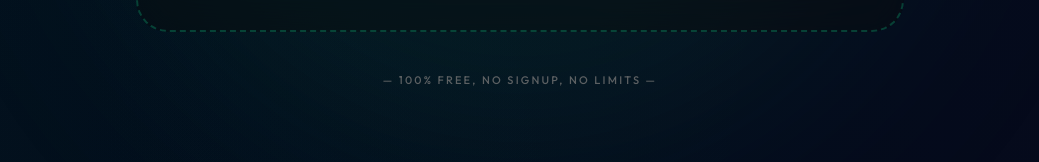
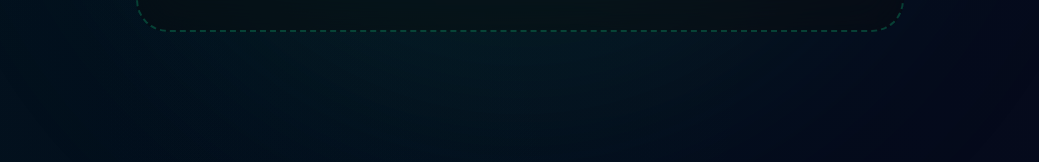
Before and after one commit to Charles-CS/Vera, a Next.js app: page / in a window 1280 px wide. Shown: the part 762-924 px from the top of the page, without its empty margins (120-1159 px from the left). Built offline with nearby package versions, Linux system fonts and the light colour scheme.

Commit message:
Remove 100% free text from hero section

```diff
--- a/src/app/page.tsx
+++ b/src/app/page.tsx
@@ -130,14 +130,7 @@ export default function Home() {
           </p>
         </motion.div>
 
-        <motion.p
-          initial={{ opacity: 0 }}
-          animate={{ opacity: 1 }}
-          transition={{ duration: 0.6, delay: 0.5 }}
-          className="relative z-10 text-neutral-500/80 text-[11px] font-medium mt-10 tracking-[0.2em] uppercase"
-        >
-          — 100% free, no signup, no limits —
-        </motion.p>
+
       </section>
 
       <InfoSections />
```
